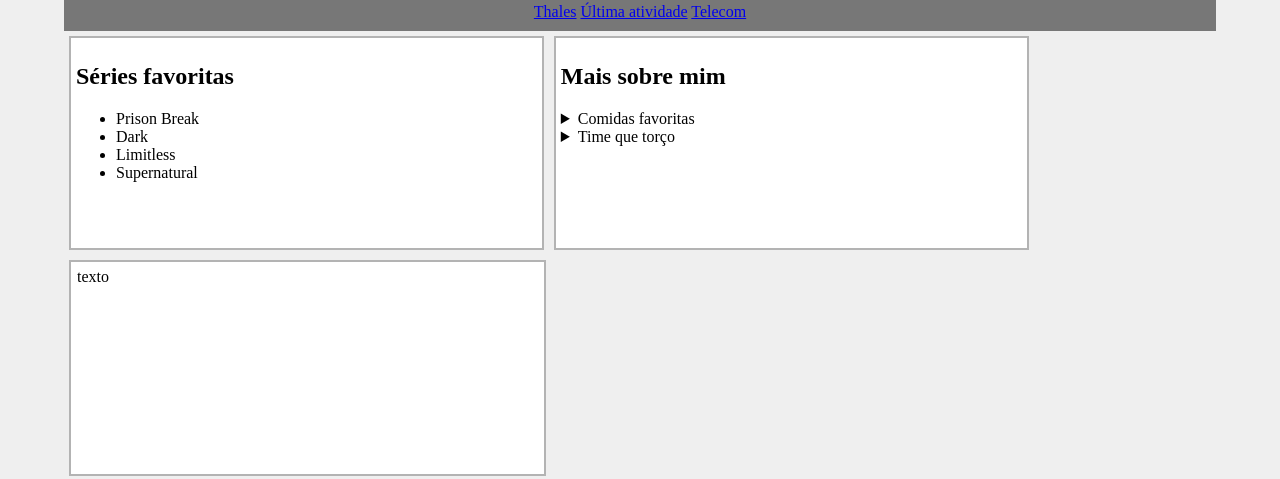
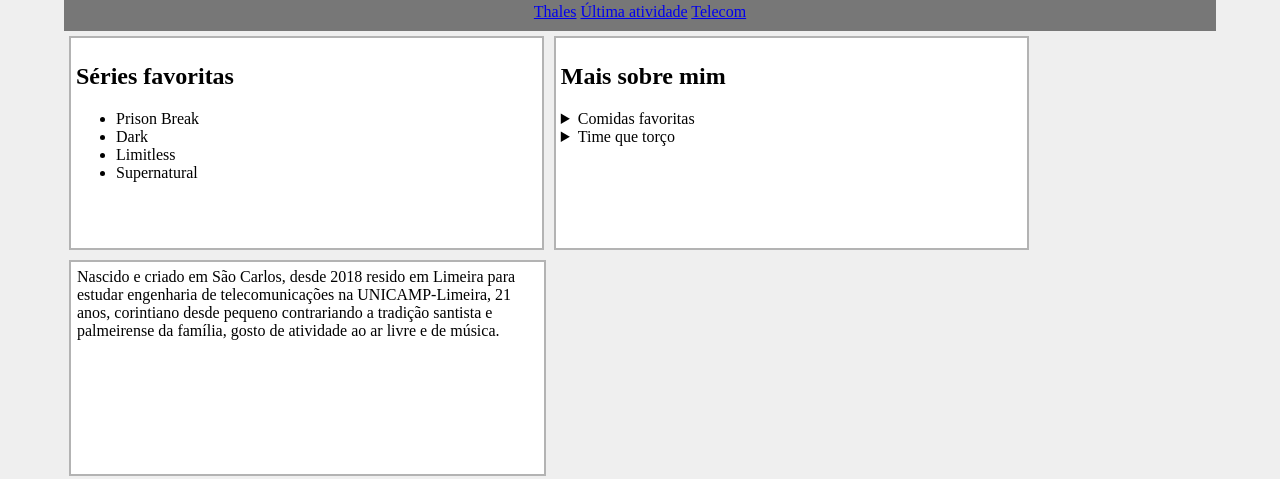
Before and after one commit to thaleshanashiro/tt905, a plain HTML site: page henrique.html in a window 1280 px wide. Shown: the part 119-598 px from the top of the page. Drawn offline with Linux system fonts and the light colour scheme.

Commit message:
Update henrique.html

```diff
--- a/henrique.html
+++ b/henrique.html
@@ -30,7 +30,7 @@
 
         <section class="full">
 
-        texto
+        Nascido e criado em São Carlos, desde 2018 resido em Limeira para estudar engenharia de telecomunicações na UNICAMP-Limeira, 21 anos, corintiano desde pequeno contrariando a tradição santista e palmeirense da família, gosto de atividade ao ar livre e de música.
 
  </section>
 <p>
```
